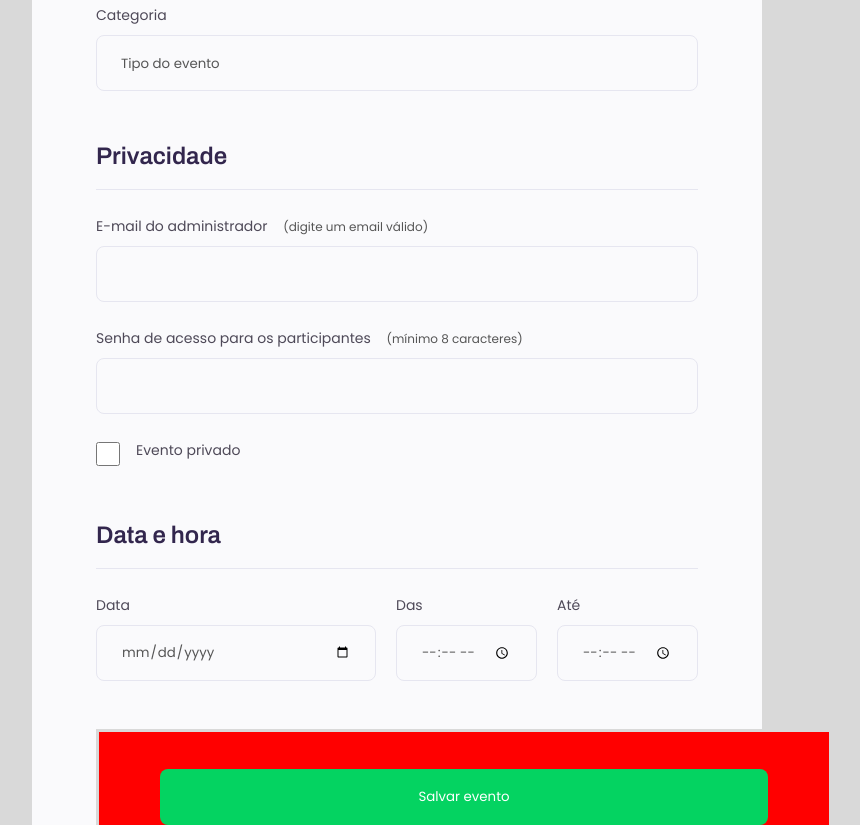
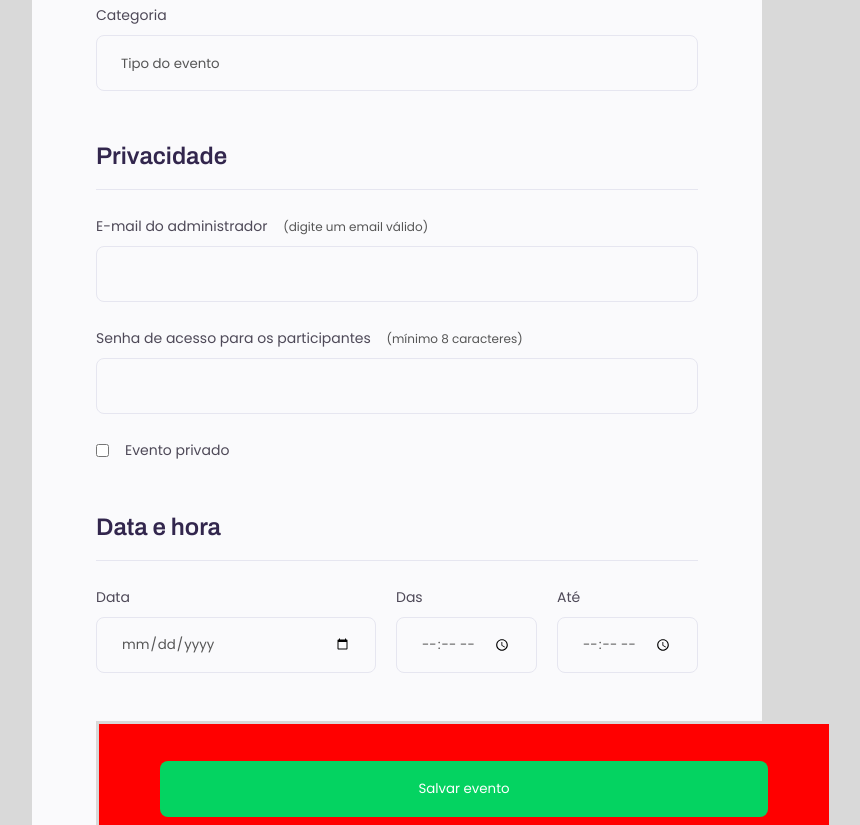
Before and after one commit to Th3Matts/stage3p1, a plain HTML site: page index.html in a window 1280 px wide. Shown: the part 954-1779 px from the top of the page, without its empty margins (243-1103 px from the left). Drawn offline with Linux system fonts and the light colour scheme.

Commit message:
Stage 3 | Alterações pequenas

```diff
--- a/index.html
+++ b/index.html
@@ -73,9 +73,9 @@
             <input type="url" name="" id="event-password">
           </div>
 
-          <div class="input-checkbox">
+          <div class="checkbox-wrapper">
+            <label for="event-private"> Evento privado </label>
             <input type="checkbox" class="event-private">
-            <label for="event-private"> Evento privado </label>
           </div>
         </div>
       </fieldset>
@@ -86,7 +86,7 @@
             <legend> Data e hora </legend>
             <div class="event-date">
 
-              <div id="day-wrapper">
+              <div id="date-wrapper">
                 <label for="event-day"> Data </span></label>
                 <input type="date" id="event-day">
               </div>
--- a/style.css
+++ b/style.css
@@ -101,12 +101,11 @@ fieldset legend{
 
   padding-bottom: 16px;
   border-bottom: 1px solid #E6E6F0;
-
 }
 
 .input-wrapper,
 .time-wrapper,
-#day-wrapper{
+#date-wrapper{
   display: flex;
   flex-direction: column;
 }
@@ -115,7 +114,7 @@ fieldset legend{
 .input-wrapper textarea,
 .input-wrapper select,
 .time-wrapper input,
-#day-wrapper input{
+#date-wrapper input{
   background: #FAFAFC;
   color: #525252FA;;
 
@@ -131,14 +130,14 @@ fieldset legend{
 }
 
 .input-wrapper label,
-.input-checkbox label,
+.checkbox-wrapper label,
 .time-wrapper label,
-#day-wrapper label{
+#date-wrapper label{
   color: #4E4958;
   font-size: 14px;
   line-height: 24px;
 
-  padding-bottom: 8px;
+  margin-bottom: 8px;
 }
 
 .input-wrapper label span{
@@ -166,14 +165,16 @@ fieldset legend{
   -webkit-appearance: none;
 }
 
-.input-checkbox{
+.checkbox-wrapper{
   display: flex;
-  justify-content: flex-start;
+  flex-direction: row-reverse;
+  justify-content: flex-end;
   align-items: center;
   gap: 16px;
 }
 
-input[type="checkbox"]{
+.event-private input::before{
+  content: '';
 
   background: #FAFAFC;
 
@@ -183,7 +184,10 @@ input[type="checkbox"]{
   width: 24px;
   height: 24px;
 
-  cursor: pointer ;
+}
+
+.checkbox-wrapper label{
+  margin: 0;
 }
 
 .event-date{
@@ -191,7 +195,6 @@ input[type="checkbox"]{
   justify-content: flex-start;
   align-items: center;
   gap: 20px;
-
 }
 
 .event-date > div:nth-child(1){
@@ -215,8 +218,6 @@ input[type="submit"]{
   padding: 15px 40px;
 }
 
-
-
 .submit-retangle{
   background: red;
   border: 3px solid #D9D9D9;
```
